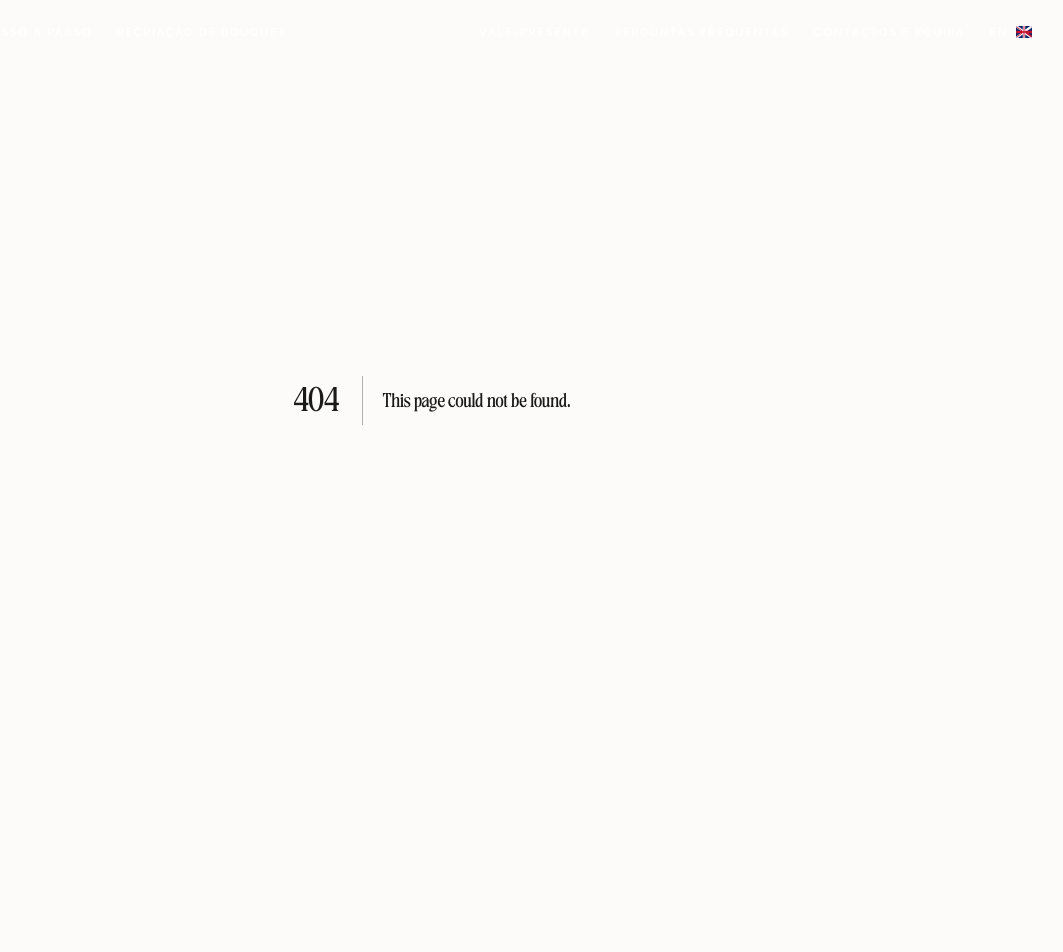
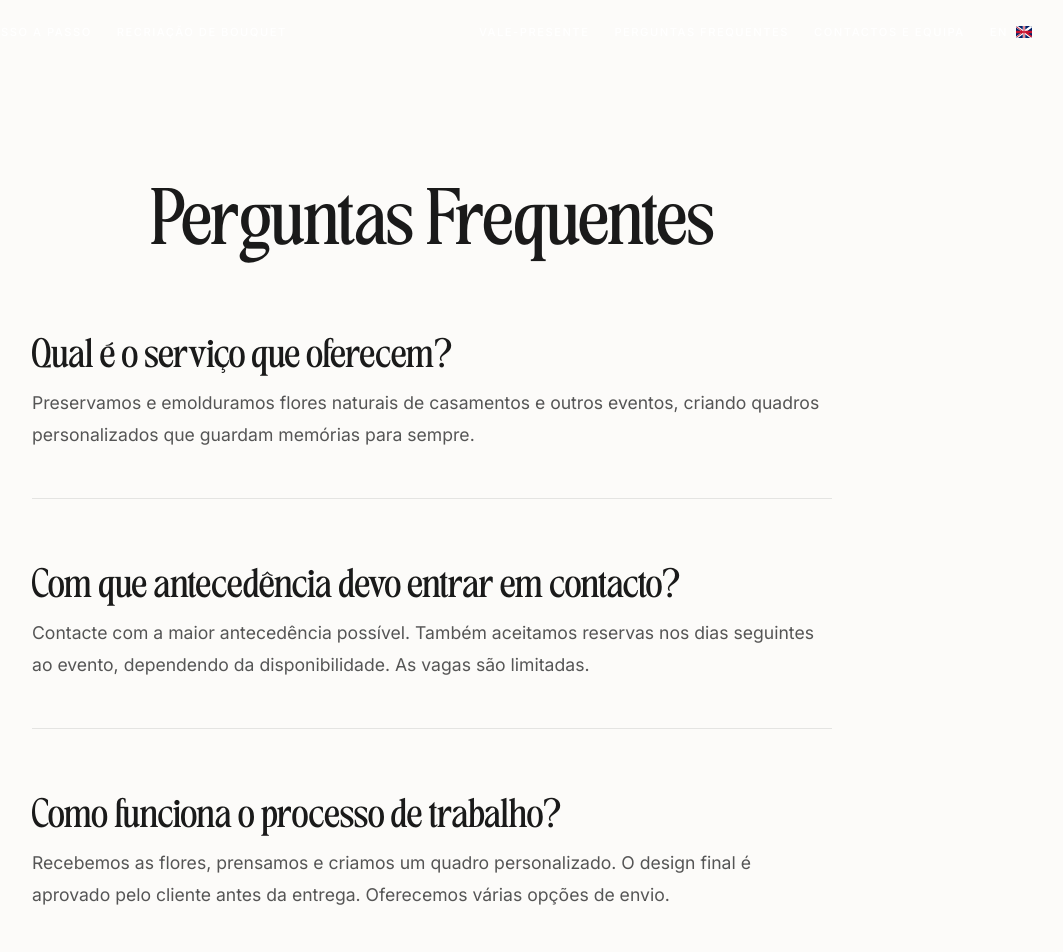
Before and after one commit to floresabeirario/fbr-website, a Next.js app: page /perguntas-frequentes in a window 1280 px wide. Before the commit this address had no page. Shown: the top 952 px of the page, without its empty margins (208-1271 px from the left). Before the commit the page ends 800 px from the top, so only its background shows below. Built offline with nearby package versions, Linux system fonts and the light colour scheme.

Commit message:
Create page.js

```diff
--- /dev/null
+++ b/app/perguntas-frequentes/page.js
@@ -0,0 +1,39 @@
+"use client";
+
+export default function FAQPage() {
+  const faqs = [
+    {
+      q: "Qual é o serviço que oferecem?",
+      a: "Preservamos e emolduramos flores naturais de casamentos e outros eventos, criando quadros personalizados que guardam memórias para sempre."
+    },
+    {
+      q: "Com que antecedência devo entrar em contacto?",
+      a: "Contacte com a maior antecedência possível. Também aceitamos reservas nos dias seguintes ao evento, dependendo da disponibilidade. As vagas são limitadas."
+    },
+    {
+      q: "Como funciona o processo de trabalho?",
+      a: "Recebemos as flores, prensamos e criamos um quadro personalizado. O design final é aprovado pelo cliente antes da entrega. Oferecemos várias opções de envio."
+    },
+    {
+      q: "Quais são as formas de pagamento?",
+      a: "Aceitamos transferência bancária e MBWay. É pedido um sinal para reservar a data e o restante pagamento é feito aquando da entrega das flores."
+    }
+  ];
+
+  return (
+    <main style={{ paddingTop: '150px', paddingBottom: '100px', backgroundColor: '#FCFBF9' }}>
+      <div style={{ maxWidth: '800px', margin: '0 auto', padding: '0 20px' }}>
+        <h1 style={{ fontSize: '3.5rem', textAlign: 'center', marginBottom: '60px' }}>Perguntas Frequentes</h1>
+
+        <div style={{ display: 'flex', flexDirection: 'column', gap: '40px' }}>
+          {faqs.map((item, index) => (
+            <div key={index} style={{ borderBottom: '1px solid rgba(26, 26, 26, 0.1)', paddingBottom: '30px' }}>
+              <h3 style={{ fontSize: '1.8rem', marginBottom: '15px' }}>{item.q}</h3>
+              <p style={{ color: '#555', lineHeight: '1.8', fontSize: '1.1rem' }}>{item.a}</p>
+            </div>
+          ))}
+        </div>
+      </div>
+    </main>
+  );
+}
```
